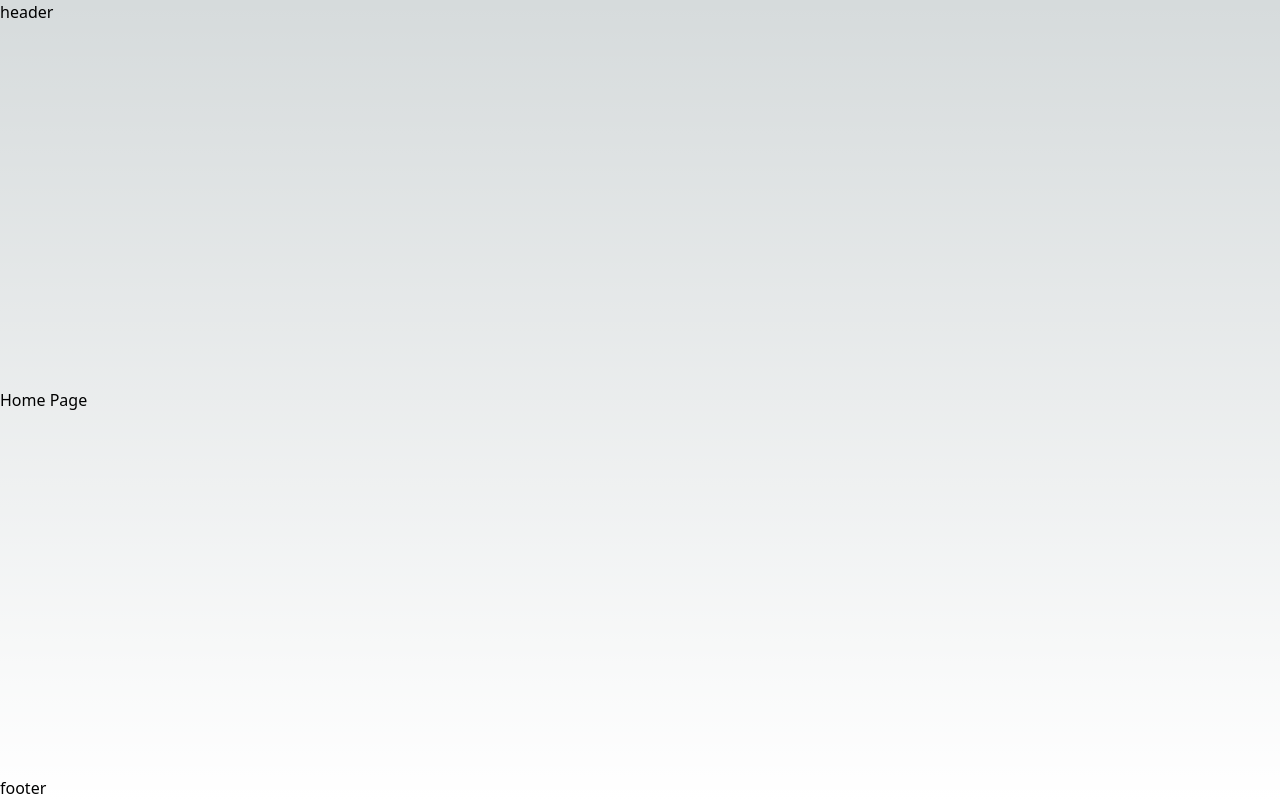
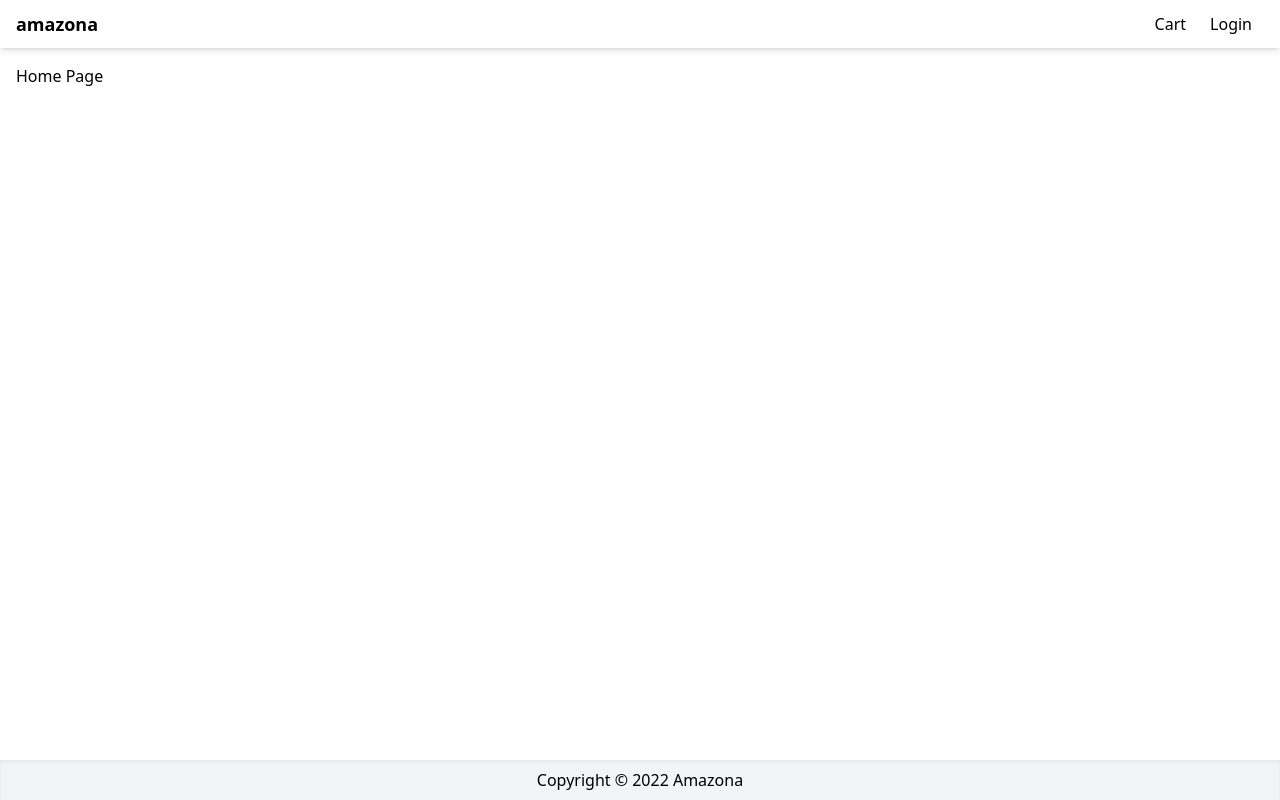
Before and after one commit to thethmuenaing/next-tailwind-amazona, a Next.js app: page / in a window 1280 px wide. Built offline with nearby package versions, Linux system fonts and the light colour scheme.

Commit message:
build header, main and footer

```diff
--- a/components/Layout.js
+++ b/components/Layout.js
@@ -1,4 +1,5 @@
 import Head from "next/head";
+import Link from "next/link";
 import React from "react";
 
 export default function Layout({ children, title }) {
@@ -11,9 +12,25 @@ export default function Layout({ children, title }) {
 				<link rel="icon" href="/favicon.ico" />
 			</Head>
 			<div className="flex min-h-screen flex-col justify-between">
-				<header>header</header>
-				<main>{children}</main>
-				<footer>footer</footer>
+				<header>
+					<nav className="flex h-12 justify-between items-center px-4 shadow-md">
+						<Link href="/" className="text-lg font-bold">
+							amazona
+						</Link>
+						<div>
+							<Link href="/cart" className="p-3">
+								Cart
+							</Link>
+							<Link href="/login" className="p-3">
+								Login
+							</Link>
+						</div>
+					</nav>
+				</header>
+				<main className="container m-auto mt-4 px-4">{children}</main>
+				<footer className="flex h-10 items-center justify-center shadow-inner bg-gray-100">
+					<p>Copyright © 2022 Amazona</p>
+				</footer>
 			</div>
 		</>
 	);
--- a/styles/globals.css
+++ b/styles/globals.css
@@ -2,7 +2,7 @@
 @tailwind components;
 @tailwind utilities;
 
-:root {
+/* :root {
 	--max-width: 1100px;
 	--border-radius: 12px;
 	--font-mono: ui-monospace, Menlo, Monaco, "Cascadia Mono", "Segoe UI Mono",
@@ -75,7 +75,7 @@
 		--card-rgb: 100, 100, 100;
 		--card-border-rgb: 200, 200, 200;
 	}
-}
+} */
 
 * {
 	box-sizing: border-box;
@@ -103,9 +103,9 @@ a {
 	color: inherit;
 	text-decoration: none;
 }
-
+/*
 @media (prefers-color-scheme: dark) {
 	html {
 		color-scheme: dark;
 	}
-}
+} */
```
